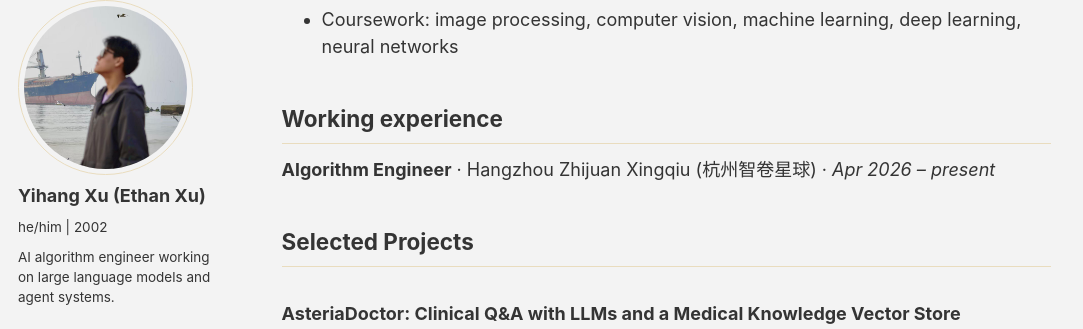
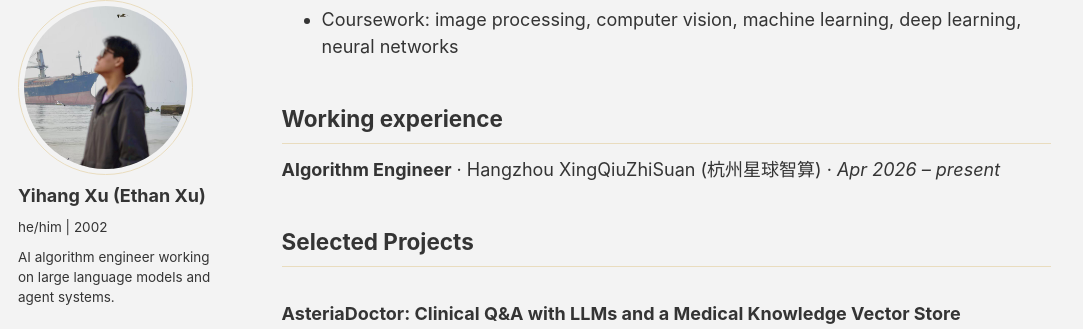
Before and after one commit to EthanXu1019/EthanXu1019.github.io, a Jekyll site: the page built from _pages/about.md, in a window 1280 px wide and 900 px high, scrolled down 353 px. Shown: the part 101-430 px from the top of the window, without its empty margins (0-1083 px from the left). Built offline with Jekyll 4.4.1, drawn with Linux system fonts in a browser that asks for light colours; a script bundle is joined from its source files by our own code; library files that are not in the unit come from our copies.

Commit message:
Update about.md

```diff
--- a/_pages/about.md
+++ b/_pages/about.md
@@ -16,7 +16,7 @@ I work on **large language models, RAG, agents, and production-ready AI systems*
 - Coursework: image processing, computer vision, machine learning, deep learning, neural networks
 
 ## Working experience
-**Algorithm Engineer** · Hangzhou Zhijuan Xingqiu (杭州智卷星球) · *Apr 2026 – present*
+**Algorithm Engineer** · Hangzhou XingQiuZhiSuan (杭州星球智算) · *Apr 2026 – present*
 
 ## Selected Projects
 ### AsteriaDoctor: Clinical Q&A with LLMs and a Medical Knowledge Vector Store
```
